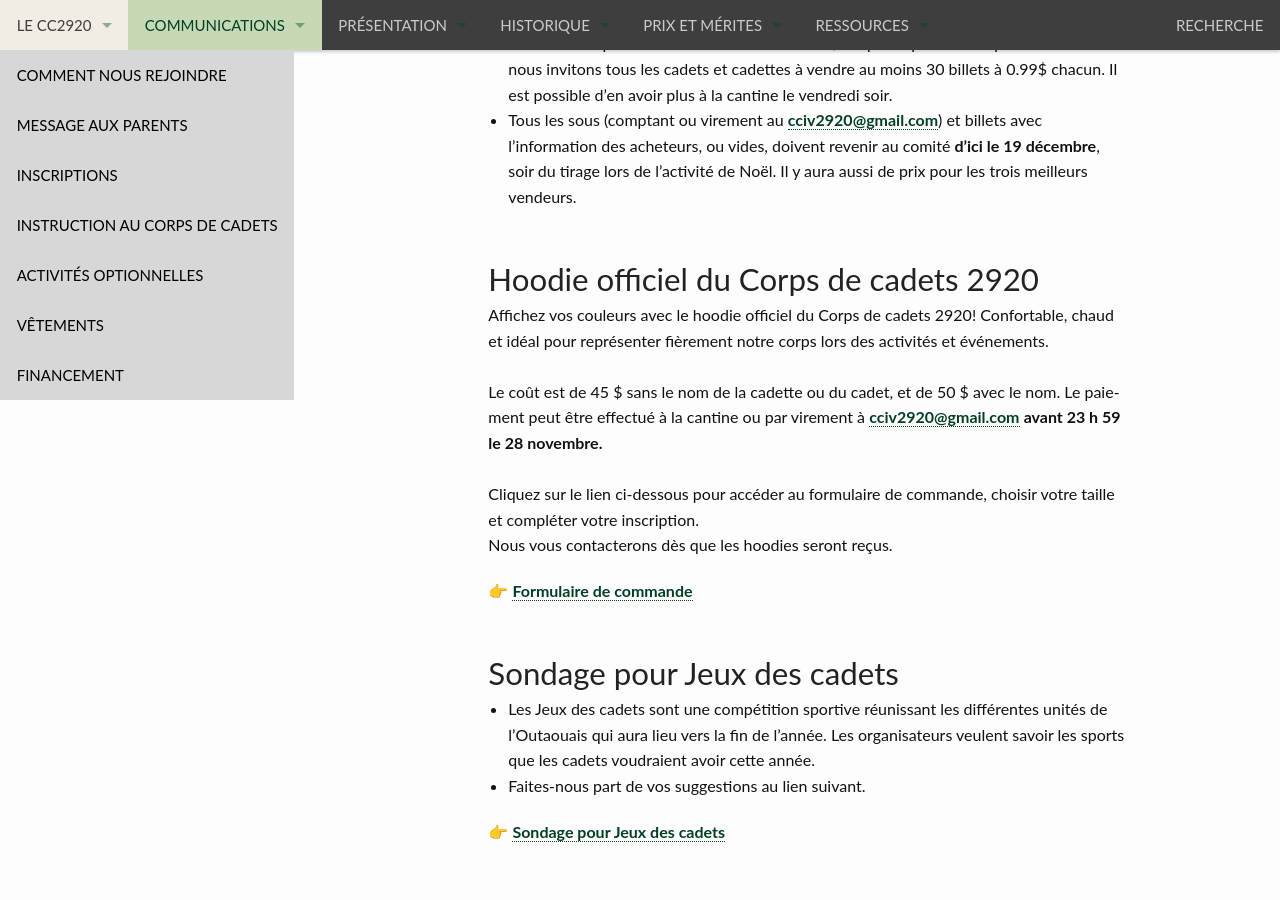
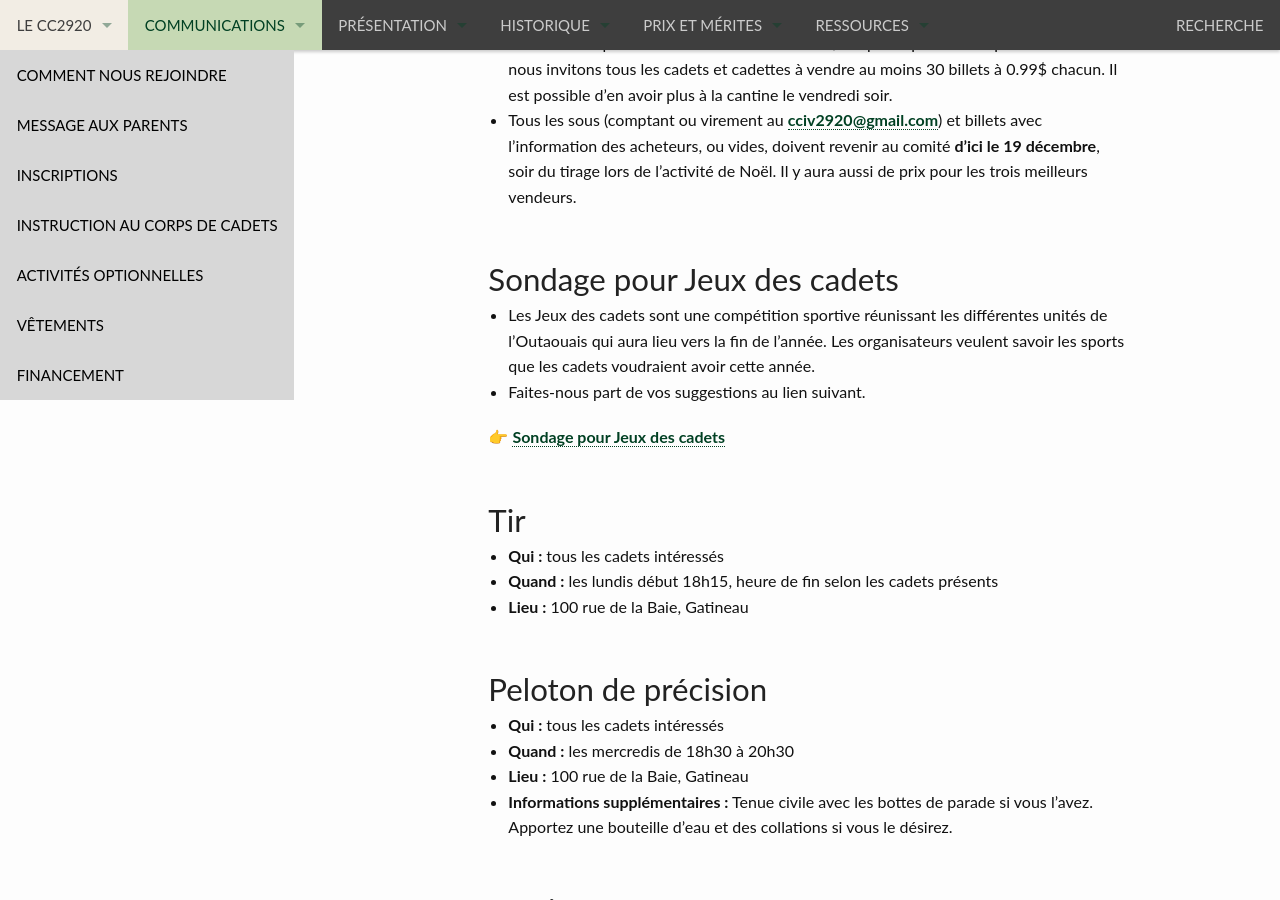
Before and after one commit to CC2920/web, a Jekyll site: the page built from _communications/messages.md, in a window 1280 px wide and 900 px high, scrolled down 982 px. Built offline with Jekyll 4.4.1, drawn with Linux system fonts in a browser that asks for light colours.

Commit message:
Remove hoodie details from messages
Removed information about the official hoodie of Corps de cadets 2920, including pricing and ordering details.

```diff
--- a/_communications/messages.md
+++ b/_communications/messages.md
@@ -28,16 +28,6 @@ layout: "messages"
 ## Vente de billets pour le panier de Noël
 - Le comité de soutien organise sa vente annuelle de billets pour le tirage d'un panier d'items et de produits d'une valeur de +/- 250$. La participation est optionnelle mais nous invitons tous les cadets et cadettes à vendre au moins 30 billets à 0.99$ chacun. Il est possible d'en avoir plus à la cantine le vendredi soir.
 - Tous les sous (comptant ou virement au <cciv2920@gmail.com>) et billets avec l'information des acheteurs, ou vides, doivent revenir au comité **d'ici le 19 décembre**, soir du tirage lors de l'activité de Noël. Il y aura aussi de prix pour les trois meilleurs vendeurs.
-
-
-## Hoodie officiel du Corps de cadets 2920
-
-Affichez vos couleurs avec le hoodie officiel du Corps de cadets 2920! Confortable, chaud et idéal pour représenter fièrement notre corps lors des activités et événements.<br /><br />
-Le coût est de 45 $ sans le nom de la cadette ou du cadet, et de 50 $ avec le nom. Le paiement peut être effectué à la cantine ou par virement à <cciv2920@gmail.com> **avant 23 h 59 le 28 novembre.** <br /><br />
-Cliquez sur le lien ci-dessous pour accéder au formulaire de commande, choisir votre taille et compléter votre inscription.<br />
-Nous vous contacterons dès que les hoodies seront reçus.
-
-👉 [Formulaire de commande](https://forms.gle/M92WiMyAqy8JGTWe7)
 
 
 ## Sondage pour Jeux des cadets
```
